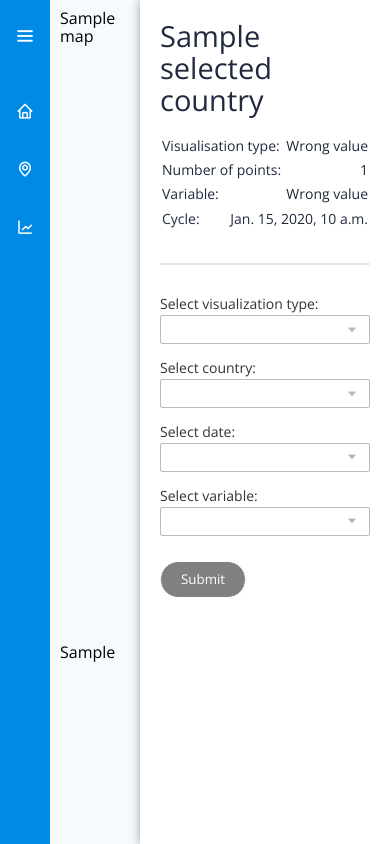
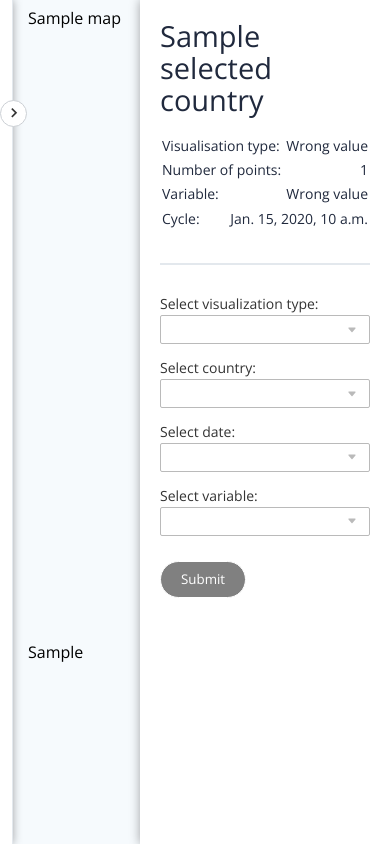
Before and after one commit to ewapelc/MeteoApp, a Django app: template interactiveMap/templates/stations/index.html in a window 390 px wide. Run offline with Django 3.2, Linux system fonts and the light colour scheme; tables that the repository leaves empty hold one stand-in row (values such as "Sample post"); the template is opened without the code that fills it: values that come from a table or form of the project are taken from there, most other values are stand-ins (such as "Sample title", 1, 10 or a date in 2020).

Commit message:
Map new UI: style navbar, improve timeseries plot

```diff
--- a/interactiveMap/static/map_page2.css
+++ b/interactiveMap/static/map_page3.css
@@ -20,7 +20,7 @@
 
 .row {
     width: 100%;
-    margin: 0 260px 0 60px;
+    margin: 0 260px 0 28px;
     display: grid;
     grid-template-rows: 1fr 200px;
 }
@@ -54,10 +54,6 @@
 
 .flex-container {
     align-content: space-between;
-}
-
-.summary {
-    margin-bottom: 30px;
 }
 
 
@@ -119,7 +115,7 @@
 }
 
 hr {
-    margin-bottom: 30px;
+    margin: 30px 0;
     border: 1px solid;
     border-color: rgba(227,232,237,1.00);
 }
--- a/interactiveMap/static/navbar_map.css
+++ /dev/null
@@ -1,171 +0,0 @@
-/* Google Font Link */
-@import url('https://fonts.googleapis.com/css2?family=Poppins:wght@200;300;400;500;600;700&display=swap');
-.navbar *{
-  margin: 0;
-  padding: 0;
-  box-sizing: border-box;
-  font-family: "Poppins" , sans-serif;
-}
-
-.navbar{
-/*
-  margin: 0;
-  padding: 0;
-  box-sizing: border-box;
-  font-family: "Poppins" , sans-serif;
-  */
-
-  position: fixed;
-  left: 0;
-  top: 0;
-  height: 100%;
-  width: 50px;
-  background: #008ae6;
-  padding: 6px 0px;
-  /*padding: 6px 14px;
-  width: 78px;*/
-  z-index: 99;
-  transition: all 0.5s ease;
-}
-.navbar.open{
-  width: 200px;
-}
-.navbar.open .logo-details{
-  right: 14px;
-}
-.navbar .logo-details{
-  height: 60px;
-  display: flex;
-  align-items: center;
-  position: relative;
-}
-.navbar.open .logo-details .icon,
-.navbar.open .logo-details .logo_name{
-  opacity: 1;
-}
-.navbar .logo-details #btn{
-  position: absolute;
-  top: 50%;
-  right: 0;
-  transform: translateY(-50%);
-  font-size: 22px;
-  transition: all 0.4s ease;
-  font-size: 23px;
-  text-align: center;
-  cursor: pointer;
-  transition: all 0.5s ease;
-}
-.navbar.open .logo-details #btn{
-  text-align: right;
-}
-.navbar i{
-  color: #fff;
-  height: 60px;
-  min-width: 50px;
-  font-size: 28px;
-  text-align: center;
-  line-height: 60px;
-}
-.navbar .nav-list{
-  margin-top: 20px;
-  height: 100%;
-}
-.navbar li{
-  position: relative;
-  margin: 8px 0;
-  list-style: none;
-}
-.navbar li .tooltip{
-  position: absolute;
-  top: -20px;
-  left: calc(100% + 0px);
-  z-index: 3;
-  background: #fff;
-  box-shadow: 0 5px 10px rgba(0, 0, 0, 0.3);
-  padding: 6px 12px;
-  border-radius: 4px;
-  font-size: 15px;
-  font-weight: 400;
-  opacity: 0;
-  white-space: nowrap;
-  pointer-events: none;
-  transition: 0s;
-}
-.navbar li:hover .tooltip{
-  opacity: 1;
-  pointer-events: auto;
-  transition: all 0.4s ease;
-  top: 50%;
-  transform: translateY(-50%);
-}
-.navbar.open li .tooltip{
-  display: none;
-}
-.navbar li a{
-  display: flex;
-  height: 100%;
-  width: 100%;
-  border-radius: 12px;
-  align-items: center;
-  text-decoration: none;
-  transition: all 0.4s ease;
-  background: #008ae6;
-}
-.navbar li a:hover{
-  background: #FFF;
-}
-.navbar li a .links_name{
-  color: #fff;
-  font-size: 15px;
-  font-weight: 400;
-  white-space: nowrap;
-  opacity: 0;
-  pointer-events: none;
-  transition: 0.4s;
-}
-.navbar.open li a .links_name{
-  opacity: 1;
-  pointer-events: auto;
-}
-.navbar li a:hover .links_name,
-.navbar li a:hover i{
-  transition: all 0.5s ease;
-  color: #11101D;
-}
-.navbar li i{
-  height: 50px;
-  line-height: 50px;
-  font-size: 18px;
-  border-radius: 12px;
-}
-
-/*
-.home-section{
-  position: relative;
-  background: #E4E9F7;
-  min-height: 100vh;
-  top: 0;
-  left: 50px;
-  width: calc(100% - 50px);
-  transition: all 0.5s ease;
-  z-index: 2;
-}
-
-.navbar.open ~ .home-section{
-  left: 250px;
-  width: calc(100% - 250px);
-}
-
-.home-section .text{
-  display: inline-block;
-  color: #11101d;
-  font-size: 25px;
-  font-weight: 500;
-  margin: 18px
-}
-*/
-@media (max-width: 420px) {
-  .sidebar li .tooltip{
-    display: none;
-  }
-}
--- /dev/null
+++ b/interactiveMap/static/navbar_map3.css
@@ -0,0 +1,101 @@
+@import url('https://fonts.googleapis.com/css2?family=Open+Sans:wght@200;300;400;500;600;700&display=swap');
+*{
+  margin: 0;
+  padding: 0;
+  font-family: "Open Sans" , sans-serif;
+  box-sizing: border-box;
+}
+
+.container {
+    width: 200px;
+    height: 100vh;
+    background: #fff;
+    font-size: 14px;
+    border-right: 1px solid;
+    border-right-color: rgba(227,232,237,1.00);
+    box-shadow: 0 0 10px rgba(0, 0, 0, 0.35) ;
+    position: absolute;
+    transition: 0.3s ease-in-out;
+    z-index: 1;
+}
+
+.container .navbar {
+    width: 100%;
+    padding: 10px;
+    list-style: none;
+    margin-top: 20px;
+}
+
+.container .navbar li {
+    width: 100%;
+    display: inline-flex;
+    margin-top: 15px;
+}
+
+.container .navbar li a {
+    width: 100%;
+    display: inline-flex;
+    text-decoration: none;
+    color: #333333;
+    padding: 5px 8px;
+}
+
+.container .navbar li a:hover {
+    background-color: rgba(0,138,230, 0.1);
+    border-radius: 4px;
+    color: blue;
+}
+
+.container .navbar li a i {
+    margin-right: 10px;
+    font-size: 15px;
+}
+
+.container .navbar li a {
+    transform: scale(1);
+    transform-origin: left;
+}
+
+#check:checked ~ .container .navbar li a {
+    transform: scale(0);
+}
+
+/* toggle button */
+
+.hide {
+    -webkit-appearance: none;
+    display: none;
+    visibility: hidden;
+}
+
+.container label #arrow {
+    position: absolute;
+    width: 27px;
+    height: 27px;
+    line-height: 27px;
+    right: -15px;
+    font-size: 20px;
+    background: #fff;
+    border: 1px solid;
+    border-color: #ccd0d5;
+    z-index: 2;
+    text-align: center;
+    top: 100px;
+    border-radius: 50px;
+    transition: 0.3s;
+}
+
+.container label #arrow:hover {
+    background: rgb(23, 133, 252);
+    border-color: rgb(23, 133, 252);
+    color: white;
+    cursor: pointer;
+}
+
+#check:checked ~ .container label #arrow {
+    transform: rotate(180deg);
+}
+
+#check:checked ~ .container {
+    max-width: 13px;
+}
--- a/interactiveMap/templates/stations/index.html
+++ b/interactiveMap/templates/stations/index.html
@@ -12,7 +12,7 @@
 
         <!--Custom CSS-->
         {% load static %}
-        <link rel="stylesheet" href="{% static 'map_page2.css' %}">
+        <link rel="stylesheet" href="{% static 'map_page3.css' %}">
 
         <!--Custom template tags-->
         {% load variable_long_name %}
@@ -73,13 +73,13 @@
                 <table>
                     <tr>
                         <td><p>Cycle:</p></td>
-                        <td><p>{{ selected_date }} </p></td>
+                        <td><p>{{ selected_date }}</p></td>
                     </tr>
                 </table>
+                <hr>
                 {% endif %}
 
             </div>
-            <hr>
 
             <!--User selection-->
             <div style="height: 100px;" >
--- a/interactiveMap/templates/stations/navbar_map.html
+++ b/interactiveMap/templates/stations/navbar_map.html
@@ -1,64 +1,26 @@
-<!--<!DOCTYPE html>-->
-<!--&lt;!&ndash; Created by CodingLab |www.youtube.com/CodingLabYT&ndash;&gt;-->
-<!--<html lang="en" dir="ltr">-->
-<!--  <head>-->
-<!--    <meta charset="UTF-8">-->
-<!--    <title> Responsive Sidebar Menu  | CodingLab </title>-->
-
-      {% load static %}
-<link rel="stylesheet" href="{% static 'navbar_map.css' %}">
+{% load static %}
+<link rel="stylesheet" href="{% static 'navbar_map3.css' %}">
 
     <!-- Boxicons CDN Link -->
     <link href='https://unpkg.com/boxicons@2.0.7/css/boxicons.min.css' rel='stylesheet'>
      <meta name="viewport" content="width=device-width, initial-scale=1.0">
 <!--   </head>-->
 <body>
-  <div class="navbar">
-    <div class="logo-details">
-        <i class='bx bx-menu' id="btn" ></i>
+    <input type="checkbox" id="check" class="hide" checked>
+    <div class="container">
+        <label for="check">
+            <i class="bx bx-chevron-left" id="arrow"></i>
+        </label>
+
+        <ol class="navbar">
+            <li><a href="/"><i class="bx bx-home"></i><p>Home Page</p></a></li>
+            <li><a href="/map" id="interactivemap"><i class="bx bx-map"></i><p>Interactive Map Module</p></a></li>
+            <li><a href="/analysis"><i class="bx bx-line-chart"></i><p>Data Exploration Module</p></a></li>
+        </ol>
     </div>
-    <ul class="nav-list">
-      <li>
-        <a href="/">
-          <i class='bx bx-home'></i>
-          <span class="links_name">Home</span>
-        </a>
-         <span class="tooltip">Home</span>
-      </li>
-      <li>
-       <a href="/map">
-         <i class='bx bx-map' ></i>
-         <span class="links_name">Map</span>
-       </a>
-       <span class="tooltip">Map</span>
-     </li>
-     <li>
-       <a href="/analysis">
-         <i class='bx bx-line-chart' ></i>
-         <span class="links_name">Analysis</span>
-       </a>
-       <span class="tooltip">Analysis</span>
-     </li>
-    </ul>
-  </div>
 
-  <script>
-  let navbar = document.querySelector(".navbar");
-  let closeBtn = document.querySelector("#btn");
-
-  closeBtn.addEventListener("click", ()=>{
-    navbar.classList.toggle("open");
-    menuBtnChange();//calling the function(optional)
-  });
-
-  // following are the code to change sidebar button(optional)
-  function menuBtnChange() {
-   if(navbar.classList.contains("open")){
-     closeBtn.classList.replace("bx-menu", "bx-x");//replacing the iocns class
-   }else {
-     closeBtn.classList.replace("bx-x","bx-menu");//replacing the iocns class
-   }
-  }
-  </script>
+    <script>
+    const v = document.getElementById('interactivemap');
+    v.style.fontWeight = 550;
+    </script>
 </body>
-<!--</html>-->
```
Also changed, not shown: interactiveMap/views/views_map.py (+8 -4 lines), interactiveMap/static/images/animation.gif.
